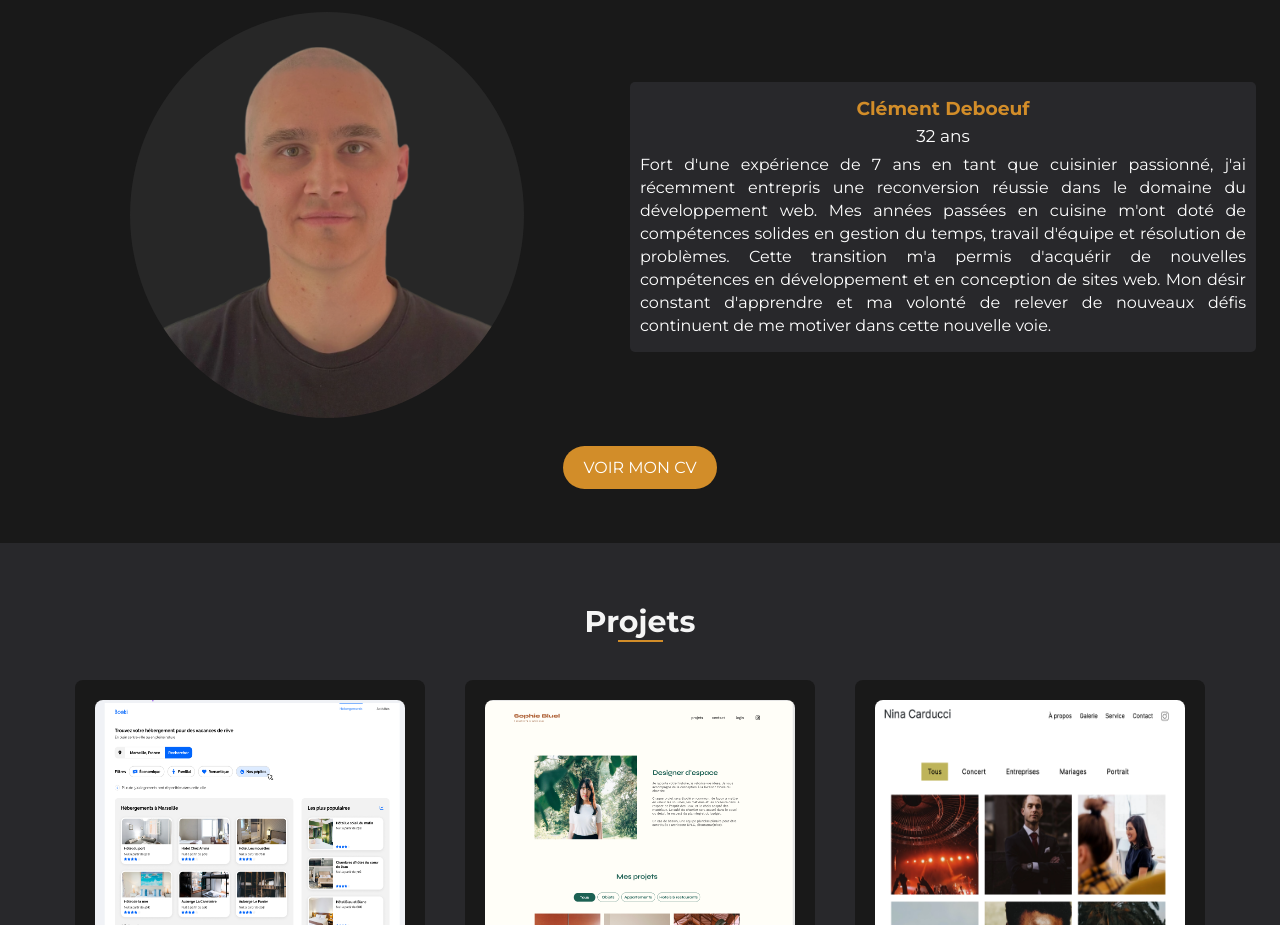
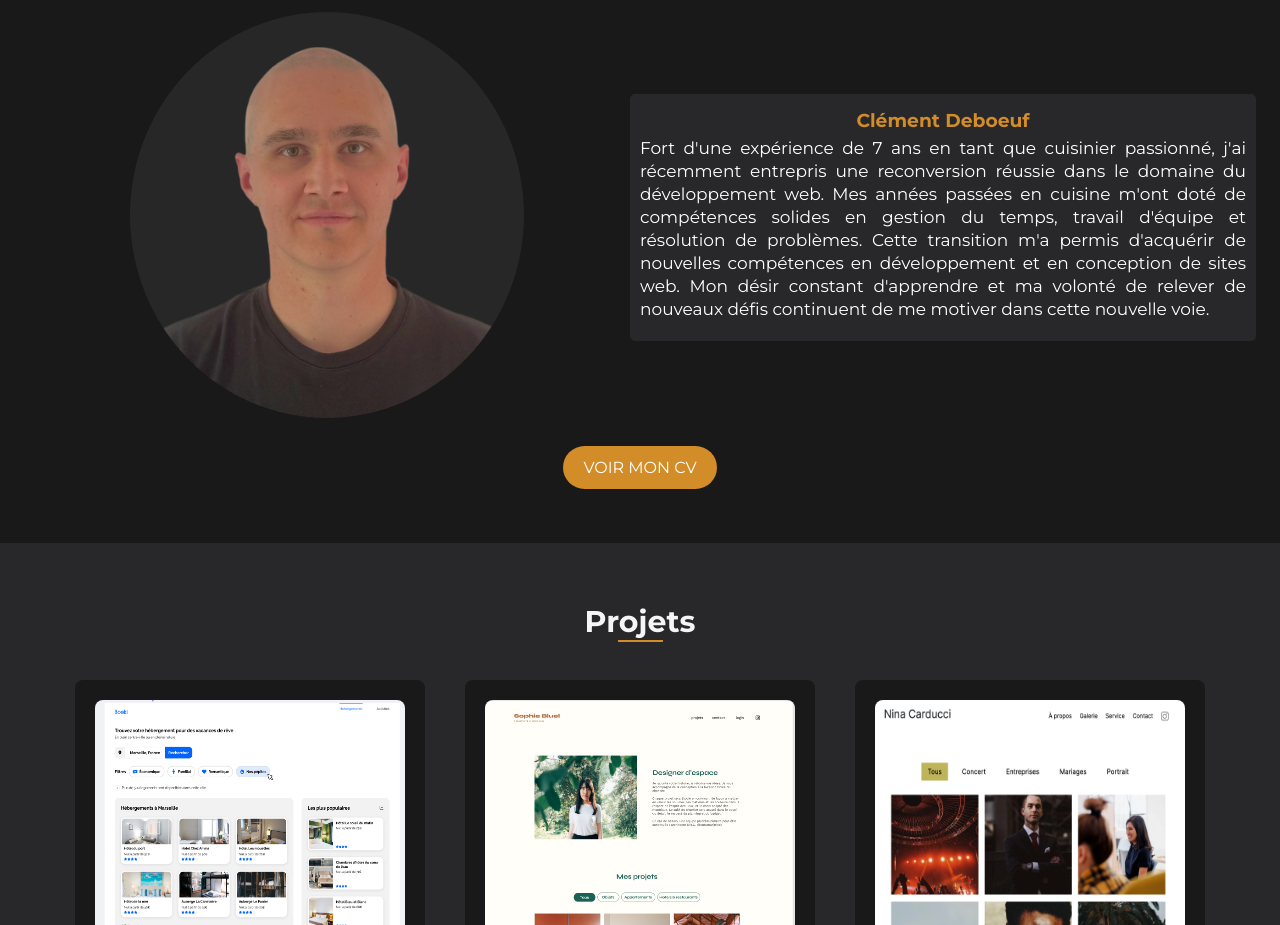
Before and after one commit to Clmt2707/Projet-8-Portfolio, a React (Create React App) app: page / in a window 1280 px wide. Shown: the part 960-1885 px from the top of the page. Built offline with nearby package versions, Linux system fonts and the light colour scheme.

Commit message:
modif age

```diff
--- a/src/components/About/About.jsx
+++ b/src/components/About/About.jsx
@@ -17,7 +17,6 @@ const About = () => {
                     </div>
                     <div className="about__container__content">
                         <h3>Clément Deboeuf</h3>
-                        <p>32 ans</p>
                         <p>Fort d'une expérience de 7 ans en tant que cuisinier passionné, j'ai récemment entrepris une reconversion réussie dans le domaine du développement web. Mes années passées en cuisine m'ont doté de compétences solides en gestion du temps, travail d'équipe et résolution de problèmes. Cette transition m'a permis d'acquérir de nouvelles compétences en développement et en conception de sites web. Mon désir constant d'apprendre et ma volonté de relever de nouveaux défis continuent de me motiver dans cette nouvelle voie.</p>
                     </div>
                 </div>
```
Also changed, not shown: 1 other file (tests, documents, lock files or other folders).
